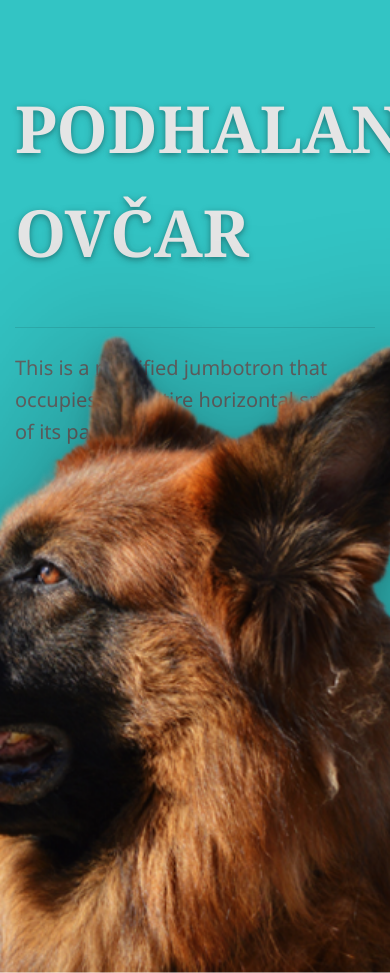
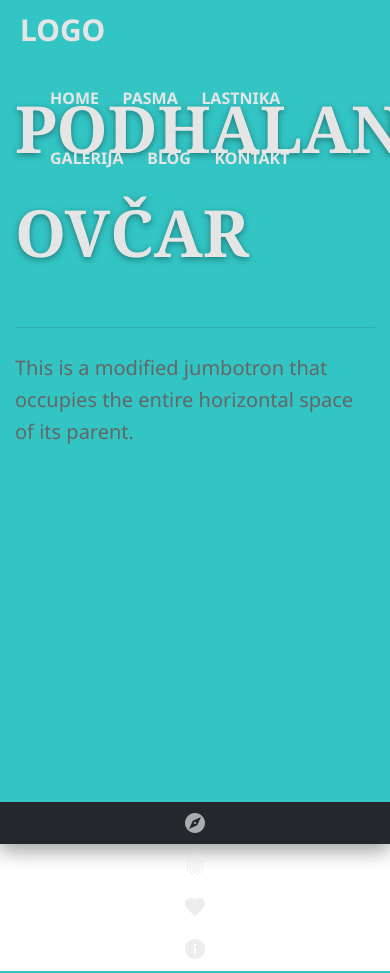
Before and after one commit to zigcccc/stankoWebsite, a PHP site: page / in a window 390 px wide; the page is wider, and only the part inside the window is pictured. Run offline with PHP 8.4, Linux system fonts and the light colour scheme.

Commit message:
Landing section updated

```diff
--- /dev/null
+++ b/CSS/3-modules/_main-nav.sass
@@ -0,0 +1,33 @@
+.main-nav
+  position: fixed
+  //background: transparentize($dark-gray, 0.2)
+  height: 60px
+  width: 100vw
+  +clearfix
+
+  .logo
+    float: left
+    margin-left: 20px
+
+    h2
+      line-height: 60px
+      font-size: 30px
+      font-weight: bold
+      font-family: $sans-font
+      text-transform: uppercase
+      color: $cream
+
+  .menu
+    float: right
+    margin-right: 20px
+    ul
+
+      li
+        display: inline
+        font-size: 16px
+        text-transform: uppercase
+        font-family: $sans-font
+        font-weight: bold
+        color: $cream
+        line-height: 60px
+        padding: 0 10px
--- a/CSS/4-pages/_home-page.sass
+++ b/CSS/4-pages/_home-page.sass
@@ -19,3 +19,23 @@
     text-transform: uppercase
     font-size: 65px
     text-shadow: $text-dropshadow
+
+
+.social-banner
+  display: block
+  position: absolute
+  bottom: 0
+  height: 5vh
+  background: $dark-gray
+  width: 100vw
+
+  .material-icons
+    color: transparentize($cream, 0.3)
+    line-height: 5vh
+    text-align: center
+    width: 100%
+    transition: ease-in-out all 0.3s
+
+    &:hover
+      color: $flat-orange
+      cursor: pointer
--- a/CSS/main.css
+++ b/CSS/main.css
@@ -217,6 +217,37 @@ a {
   a:hover, a:focus {
     color: #40a6ff; }
 
+.main-nav {
+  position: fixed;
+  height: 60px;
+  width: 100vw; }
+  .main-nav::after {
+    clear: both;
+    content: "";
+    display: table; }
+  .main-nav .logo {
+    float: left;
+    margin-left: 20px; }
+    .main-nav .logo h2 {
+      line-height: 60px;
+      font-size: 30px;
+      font-weight: bold;
+      font-family: "Noto Sans", sans-serif;
+      text-transform: uppercase;
+      color: #e5e5e5; }
+  .main-nav .menu {
+    float: right;
+    margin-right: 20px; }
+    .main-nav .menu ul li {
+      display: inline;
+      font-size: 16px;
+      text-transform: uppercase;
+      font-family: "Noto Sans", sans-serif;
+      font-weight: bold;
+      color: #e5e5e5;
+      line-height: 60px;
+      padding: 0 10px; }
+
 .landing-section {
   background: #33c4c4;
   height: 100vh;
@@ -233,4 +264,21 @@ a {
     font-size: 65px;
     text-shadow: 0px 2px 10px rgba(0, 0, 0, 0.16), 0px 2px 5px rgba(0, 0, 0, 0.26); }
 
+.social-banner {
+  display: block;
+  position: absolute;
+  bottom: 0;
+  height: 5vh;
+  background: #24272b;
+  width: 100vw; }
+  .social-banner .material-icons {
+    color: rgba(229, 229, 229, 0.7);
+    line-height: 5vh;
+    text-align: center;
+    width: 100%;
+    transition: ease-in-out all 0.3s; }
+    .social-banner .material-icons:hover {
+      color: #e8614a;
+      cursor: pointer; }
+
 /*# sourceMappingURL=main.css.map */
--- a/CSS/main.sass
+++ b/CSS/main.sass
@@ -15,7 +15,7 @@
 
 
 // 3 - Modules
-
+@import '3-modules/main-nav'
 
 // 4 - pages
 @import '4-pages/home-page'
--- a/index.html
+++ b/index.html
@@ -3,11 +3,27 @@
 <head>
     <meta charset="UTF-8">
     <title>StankoWebsite</title>
-    <link href="https://fonts.googleapis.com/css?family=Noto+Sans:400,700|Noto+Serif:400,700" rel="stylesheet">
+    <link href="https://fonts.googleapis.com/css?family=Noto+Sans:400,700|Noto+Serif:400,700|Material+Icons" rel="stylesheet">
     <link rel="stylesheet" type="text/css" href="CSS/bootstrap.min.css">
     <link rel="stylesheet" type="text/css" href="CSS/main.css">
 </head>
 <body>
+
+<nav class="main-nav">
+    <div class="logo">
+        <h2>LOGO</h2>
+    </div>
+    <div class="menu">
+        <ul>
+            <li>Home</li>
+            <li>Pasma</li>
+            <li>Lastnika</li>
+            <li>Galerija</li>
+            <li>Blog</li>
+            <li>Kontakt</li>
+        </ul>
+    </div>
+</nav>
 
 <div class="jumbotron jumbotron-fluid landing-section">
     <div class="container">
@@ -15,7 +31,16 @@
         <hr class="my-2">
         <p class="lead">This is a modified jumbotron that occupies the entire horizontal space of its parent.</p>
     </div>
-    <img src="IMG/header-img.png" alt="doge-head">
+    <div class="social-banner">
+        <div class="container">
+            <div class="row">
+                <div class="col-sm-3"><i class="material-icons">explore</i></div>
+                <div class="col-sm-3"><i class="material-icons">fingerprint</i></div>
+                <div class="col-sm-3"><i class="material-icons">favorite</i></div>
+                <div class="col-sm-3"><i class="material-icons">info</i></div>
+            </div>
+        </div>
+    </div>
 </div>
 
 </body>
```
Also changed, not shown: CSS/2-basics/_body-element.sass (line endings or trailing spaces), 1 other file.
